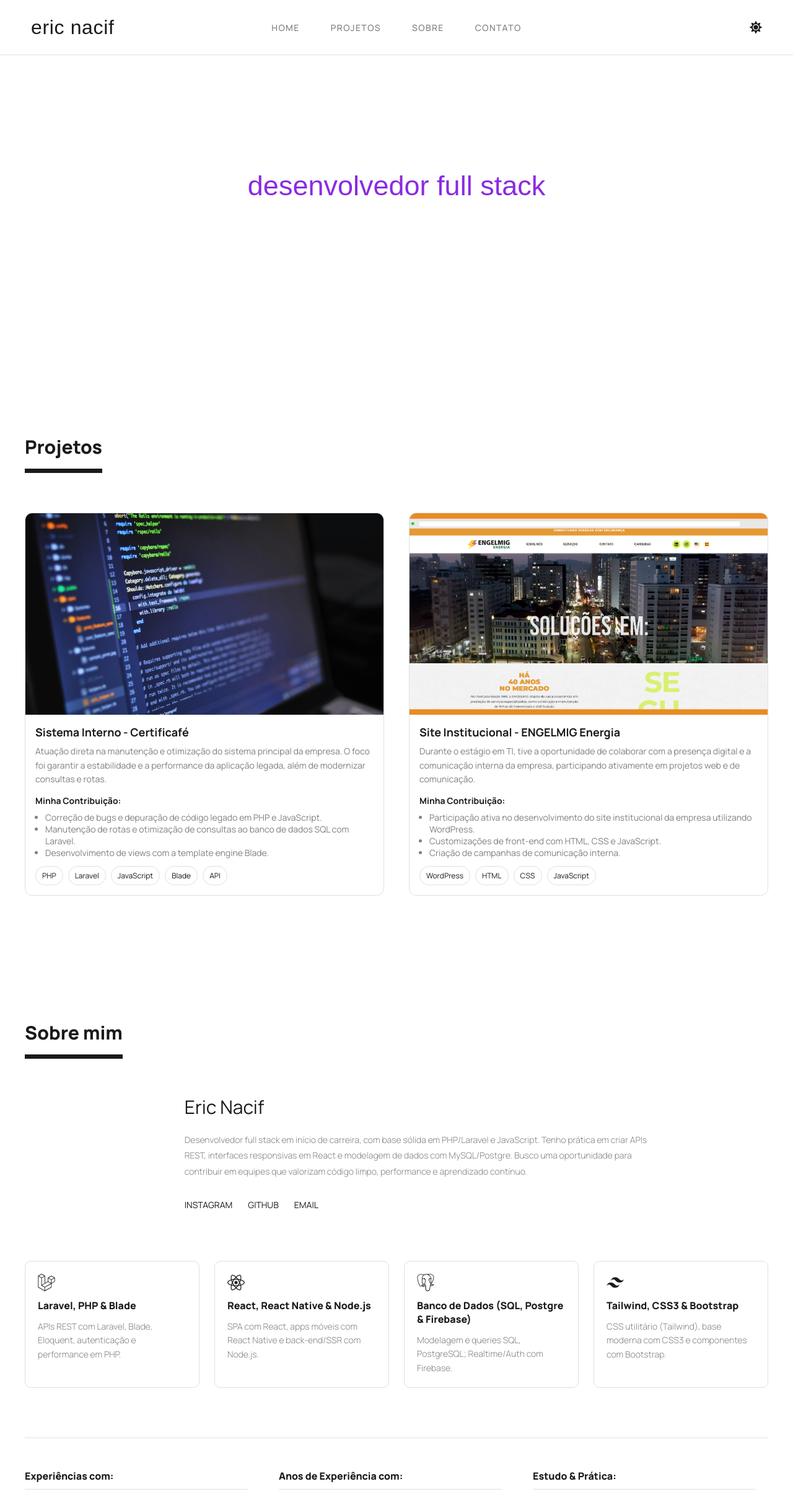
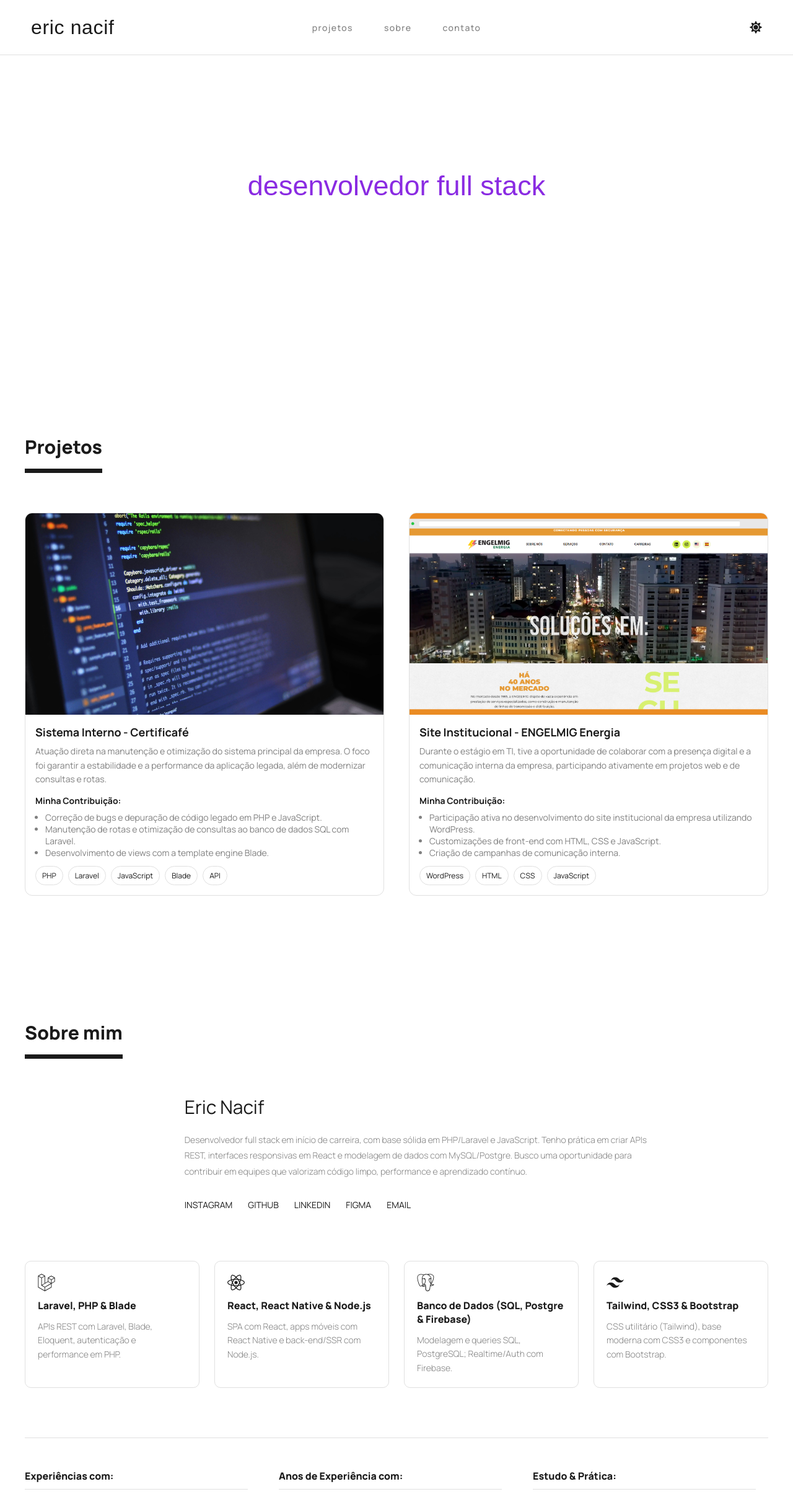
Before and after one commit to ericnacif/eric-nacif-portfolio, a React (Vite) app: page / in a window 1280 px wide. Shown: the top 2415 px of the page at 62% size. Built offline with nearby package versions, Linux system fonts and the light colour scheme; a web font is replaced by a local one.

Commit message:
Ajustes finos

```diff
--- a/src/components/Footer/Footer.jsx
+++ b/src/components/Footer/Footer.jsx
@@ -2,22 +2,19 @@ import React, { useState } from 'react';
 import './Footer.css';
 import { motion } from 'framer-motion';
 
-// --- VERIFY THESE IMPORTS ---
-// Should be default imports like this
+// Ícones SVG (arquivos locais)
 import FigmaIcon from '../../assets/icons/figma.svg';
 import LinkedinIcon from '../../assets/icons/linkedin.svg';
 import InstagramIcon from '../../assets/icons/instagram.svg';
 import GithubIcon from '../../assets/icons/github.svg';
-// --- END VERIFICATION ---
 
 const socialLinks = [
-  { href: "https://linkedin.com/in/eric-nacif", IconComponent: LinkedinIcon, alt: "LinkedIn" },
+  { href: "https://www.linkedin.com/in/eric-nacif-956930324/", IconComponent: LinkedinIcon, alt: "LinkedIn" },
   { href: "https://github.com/ericnacif", IconComponent: GithubIcon, alt: "GitHub" },
-  { href: "#", IconComponent: InstagramIcon, alt: "Instagram" },
-  { href: "#", IconComponent: FigmaIcon, alt: "Figma" },
+  { href: "https://www.instagram.com/nacif_/", IconComponent: InstagramIcon, alt: "Instagram" },
+  { href: "https://www.figma.com/@nacif_eric", IconComponent: FigmaIcon, alt: "Figma" },
 ];
 
-// ... (Rest of the Footer component remains the same) ...
 const Footer = () => {
   const [status, setStatus] = useState("");
   const [isSubmitting, setIsSubmitting] = useState(false);
@@ -31,13 +28,10 @@ const Footer = () => {
     const data = new FormData(form);
 
     try {
-      // REMEMBER TO PUT YOUR FORMSPREE ID HERE
       const response = await fetch("https://formspree.io/f/movpajdd", {
         method: "POST",
         body: data,
-        headers: {
-          'Accept': 'application/json'
-        }
+        headers: { 'Accept': 'application/json' }
       });
 
       if (response.ok) {
@@ -54,7 +48,6 @@ const Footer = () => {
       setIsSubmitting(false);
     }
   };
-
 
   return (
     <footer id="contato" className="container main-footer">
@@ -93,13 +86,11 @@ const Footer = () => {
             transition={{ type: 'spring', stiffness: 400 }}
             aria-label={link.alt}
           >
-            {/* --- CORREÇÃO AQUI --- */}
             <img
               src={link.IconComponent}
               alt={link.alt}
               className="social-icon-svg"
             />
-            {/* --- FIM DA CORREÇÃO --- */}
           </motion.a>
         ))}
       </div>
--- a/src/components/Header/Header.css
+++ b/src/components/Header/Header.css
@@ -54,7 +54,7 @@
     color: var(--gray-color);
     font-size: 14px;
     font-weight: 500;
-    text-transform: uppercase;
+    text-transform: lowercase;
     letter-spacing: 0.1em;
     transition: color 0.3s ease;
 }
@@ -145,7 +145,7 @@
     text-decoration: none;
     color: var(--text-color);
     font-size: 16px;
-    text-transform: uppercase;
+    text-transform: lowercase;
     letter-spacing: 0.08em;
     padding: 10px 14px;
     border-radius: 8px;
--- a/src/components/Header/Header.jsx
+++ b/src/components/Header/Header.jsx
@@ -107,7 +107,6 @@ const Header = () => {
         </a>
 
         <nav className="desktop-nav" aria-label="Navegação principal">
-          <a href="#home">Home</a>
           <a href="#projetos">Projetos</a>
           <a href="#sobre">Sobre</a>
           <a href="#contato">Contato</a>
--- a/src/sections/About/About.jsx
+++ b/src/sections/About/About.jsx
@@ -12,13 +12,14 @@ const personalInfo = {
    Tenho prática em criar APIs REST, interfaces responsivas em React e modelagem de dados com MySQL/Postgre.
    Busco uma oportunidade para contribuir em equipes que valorizam código limpo, performance e aprendizado contínuo.`,
   links: {
-    instagram: "https://instagram.com/nacif_",
+    instagram: "https://www.instagram.com/nacif_/",
     github: "https://github.com/ericnacif",
+    linkedin: "https://www.linkedin.com/in/eric-nacif-956930324/",
+    figma: "https://www.figma.com/@nacif_eric",
     email: "mailto:naciferic7@gmail.com"
   }
 };
 
-// DADOS DE SKILLS (OS 4 CARDS) REVERTIDOS
 // Cards de skills nas categorias solicitadas
 const skillsData = [
   {
@@ -59,7 +60,6 @@ const experienceListsData = {
   }
 };
 
-
 // Variantes de animação
 const containerVariants = {
   hidden: { opacity: 0 },
@@ -94,12 +94,14 @@ const About = () => {
           <div className="about-links">
             <a href={personalInfo.links.instagram} target="_blank" rel="noopener noreferrer">INSTAGRAM</a>
             <a href={personalInfo.links.github} target="_blank" rel="noopener noreferrer">GITHUB</a>
+            <a href={personalInfo.links.linkedin} target="_blank" rel="noopener noreferrer">LINKEDIN</a>
+            <a href={personalInfo.links.figma} target="_blank" rel="noopener noreferrer">FIGMA</a>
             <a href={personalInfo.links.email}>EMAIL</a>
           </div>
         </motion.div>
       </div>
 
-      {/* GRID DE SKILLS REVERTIDO */}
+      {/* GRID DE SKILLS */}
       <motion.div
         className="skills-grid"
         variants={containerVariants}
```
